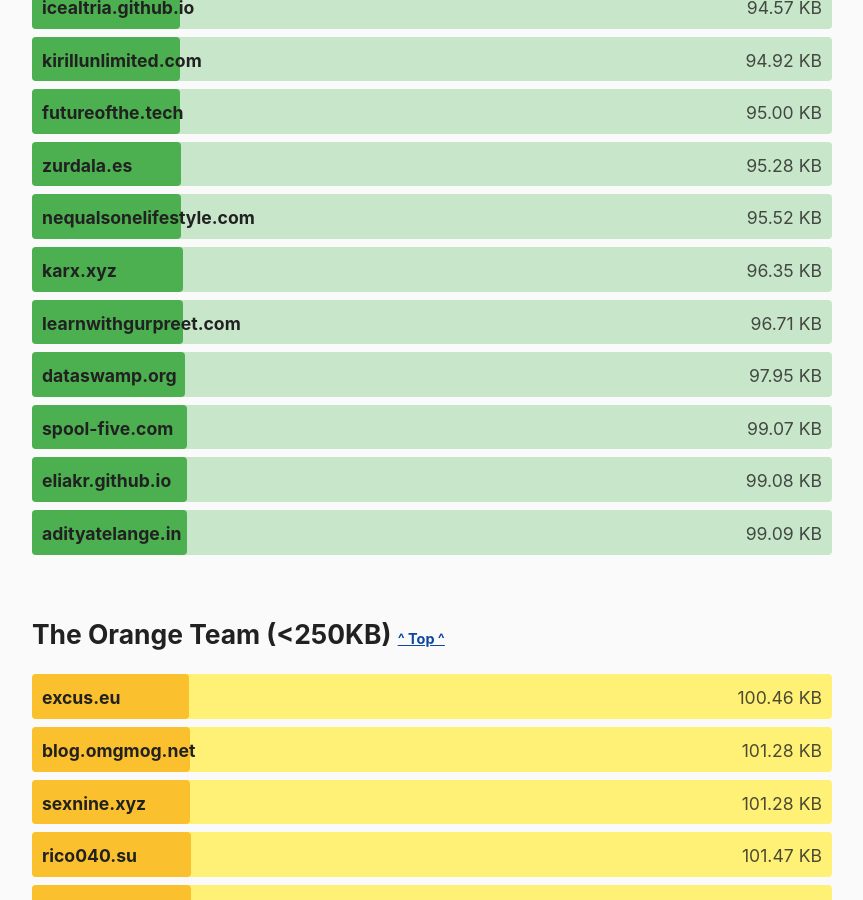
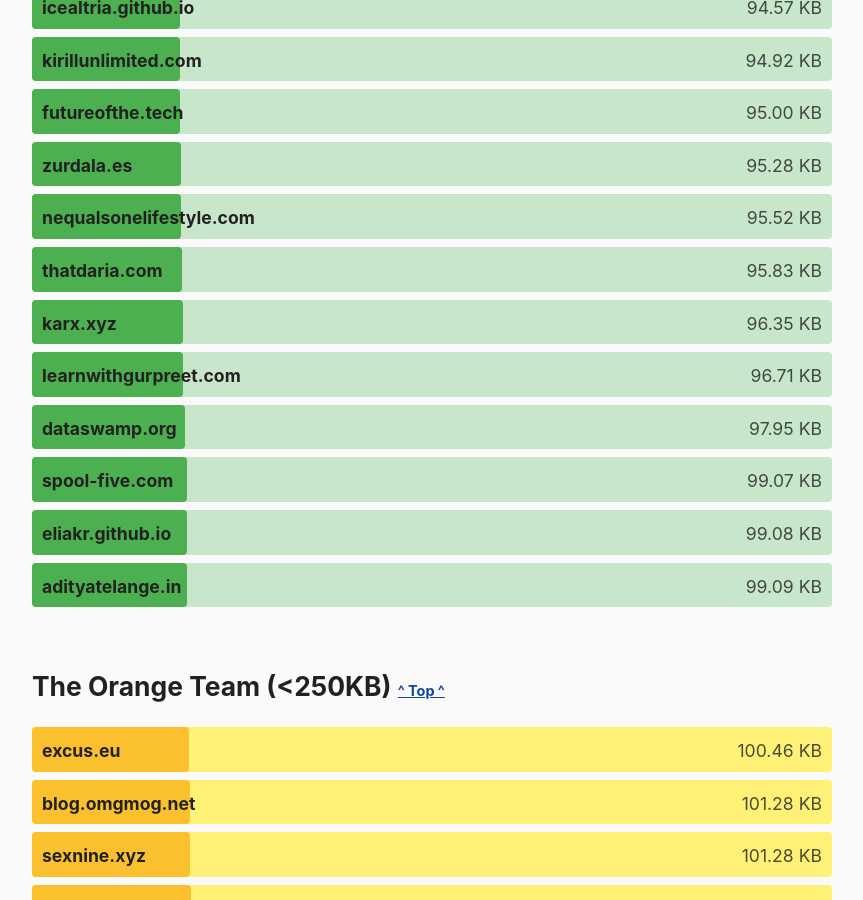
Before and after one commit to kevquirk/512kb.club, a Jekyll site: the page built from index.md, in a window 1280 px wide and 900 px high, scrolled down 24254 px. Shown: the whole window, without its empty margins (208-1071 px from the left). Built offline with Jekyll 4.4.1, drawn with Linux system fonts in a browser that asks for light colours; some of the changed text lies outside the part shown.

Commit message:
Update sites.yml
Updated thatdaria.com

```diff
--- a/_data/sites.yml
+++ b/_data/sites.yml
@@ -3610,8 +3610,8 @@
 
 - domain: thatdaria.com
   url: https://thatdaria.com/
-  size: 133.80
-  last_checked: 2025-05-18
+  size: 95.83
+  last_checked: 2025-07-19
 
 - domain: thatmlopsguy.github.io
   url: https://thatmlopsguy.github.io/
```
